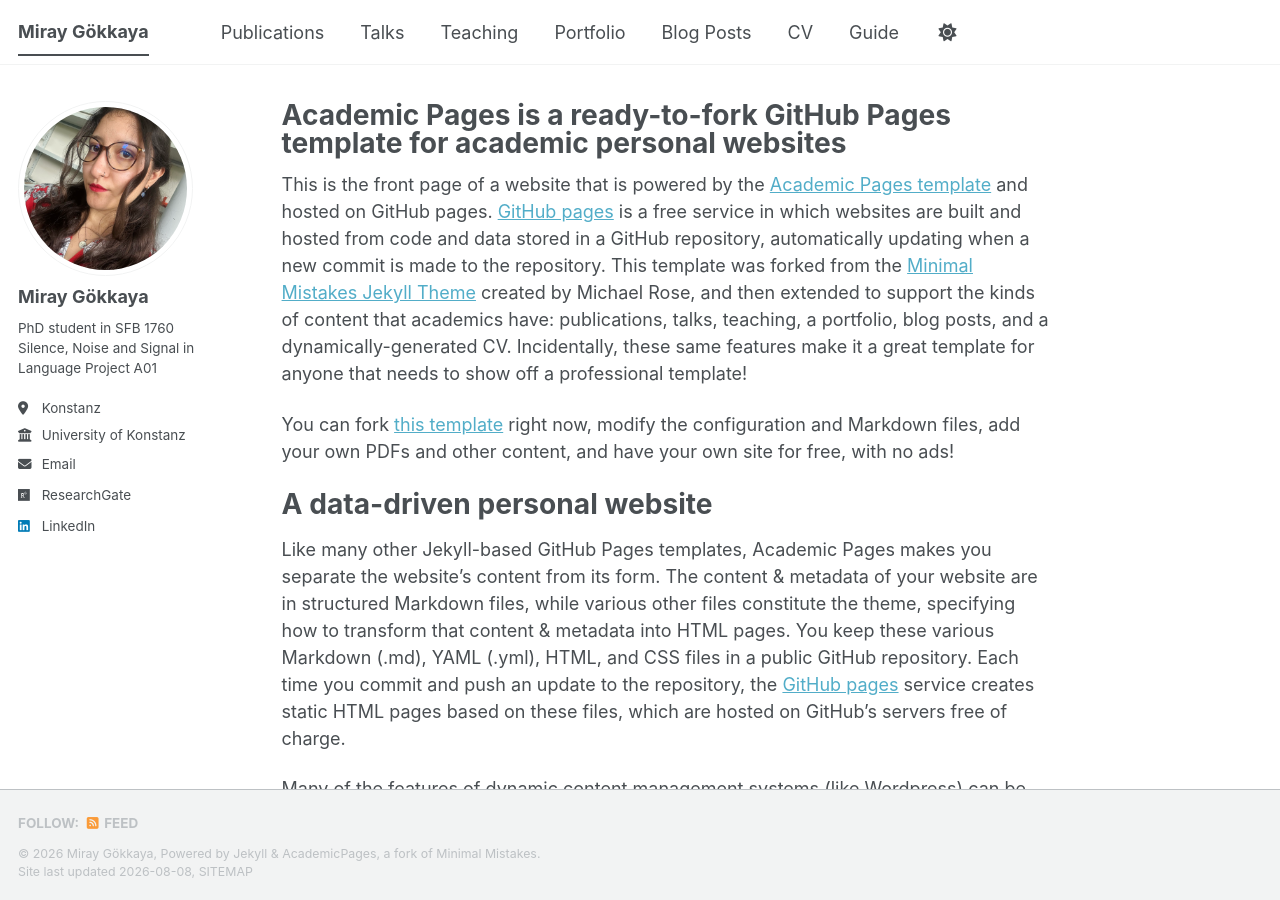
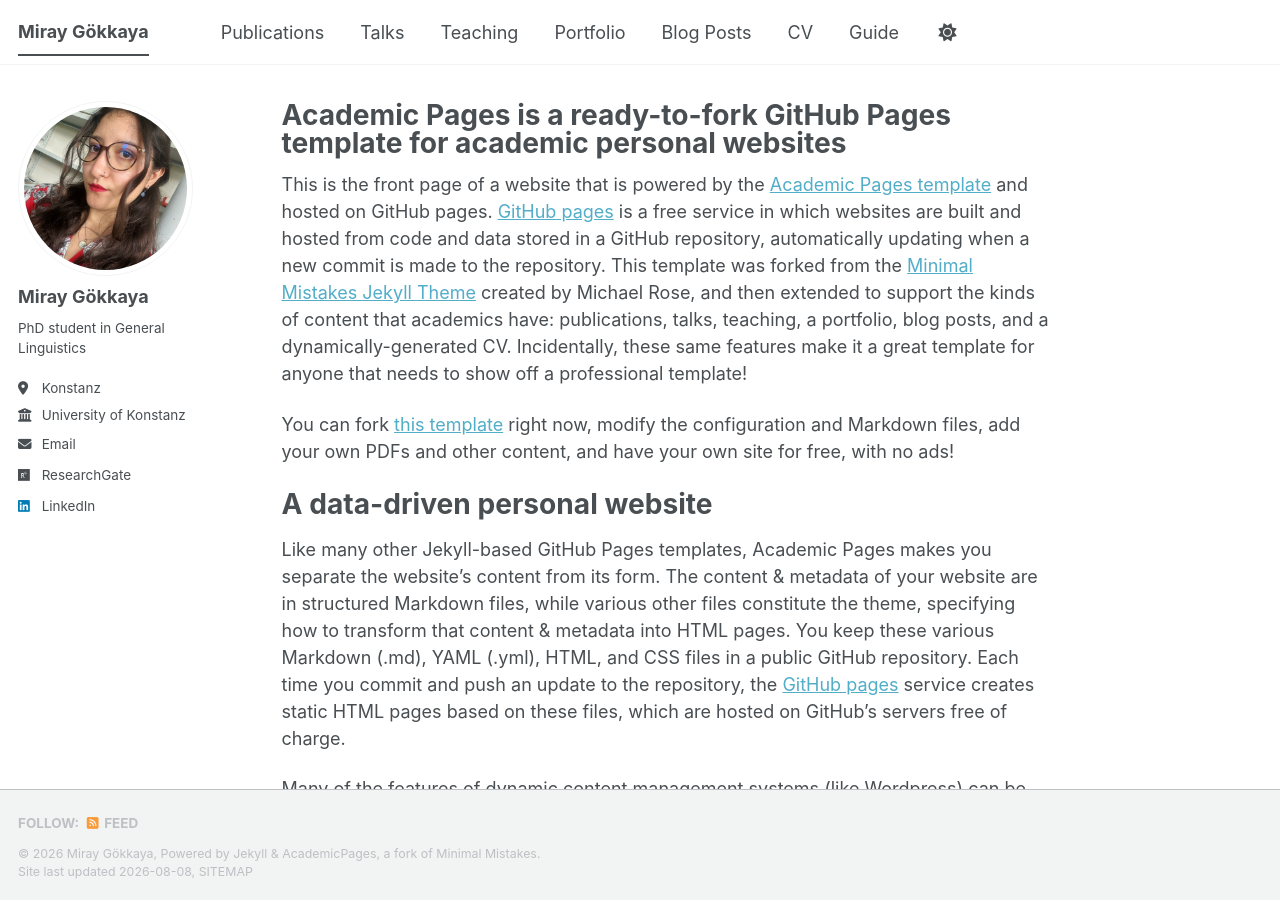
Before and after one commit to miraymania/miraygokkaya, a Jekyll site: the page built from _pages/about.md, in a window 1280 px wide and 900 px high. Built offline with Jekyll 4.4.1, drawn with Linux system fonts in a browser that asks for light colours; a style sheet for code colours, icons or effects is not loaded.

Commit message:
Update _config.yml

```diff
--- a/_config.yml
+++ b/_config.yml
@@ -26,7 +26,7 @@
   avatar           : "profile.png"
   name             : "Miray Gökkaya"
   pronouns         : # example: "she/her"
-  bio              : "PhD student in SFB 1760 Silence, Noise and Signal in Language Project A01"
+  bio              : "PhD student in General Linguistics"
   location         : "Konstanz"
   employer         : "University of Konstanz"
   uri              : # URL
```
